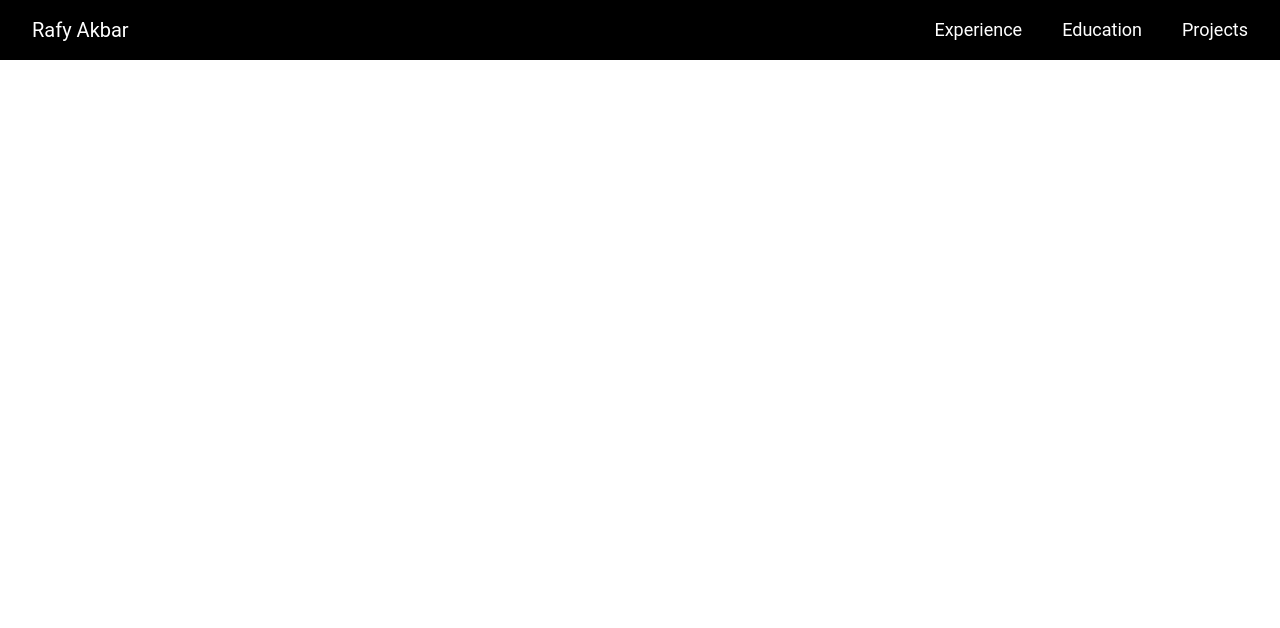
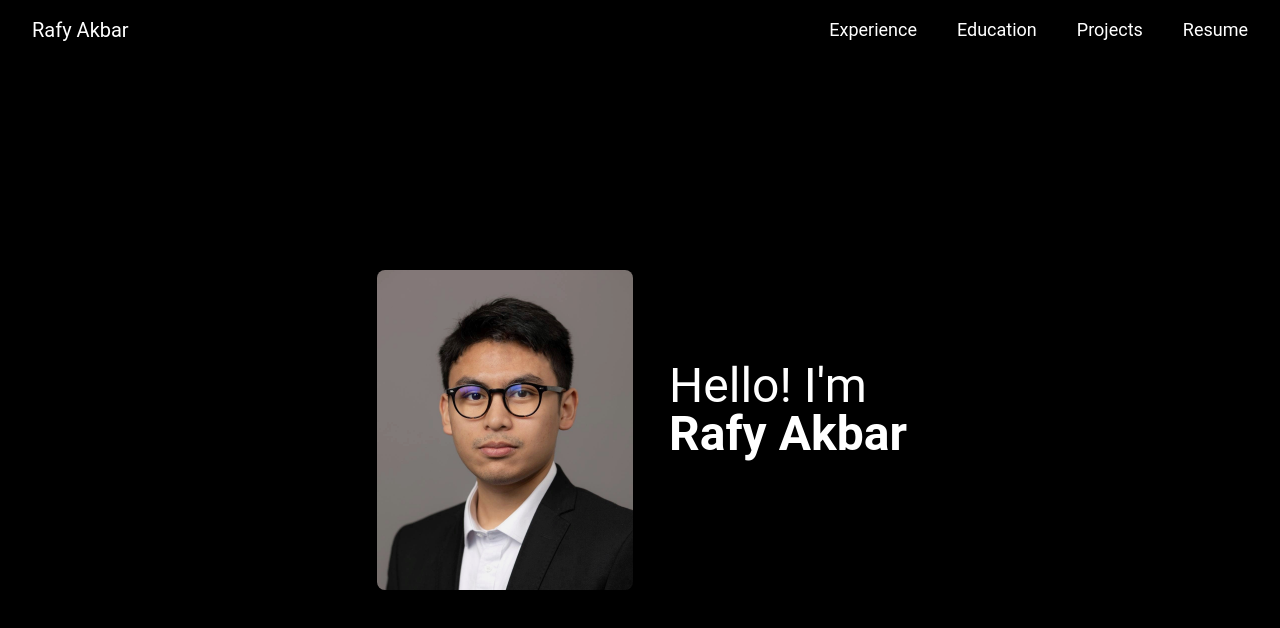
Before and after one commit to Rafyakbar02/portfolio-web, a React (Vite) app: page / in a window 1280 px wide. Shown: the top 628 px of the page. Built offline with nearby package versions, Linux system fonts and the light colour scheme.

Commit message:
updated hero design

```diff
--- a/src/App.jsx
+++ b/src/App.jsx
@@ -11,9 +11,11 @@ import React, { useState } from "react";
 function App() {
   return (
     <div className="bg-black text-white">
-      <Navbar/>
-      {/* <Hero />
-      <Timeline heading={"Experience"} />
+      <div className="h-screen flex flex-col">
+        <Navbar/>
+        <Hero />
+      </div>
+      {/* <Timeline heading={"Experience"} />
       <Timeline heading={"Education"} />
       <ProjectList />
       <Contact />
--- a/src/components/Hero.jsx
+++ b/src/components/Hero.jsx
@@ -1,31 +1,23 @@
-import { resume, photo } from "../assets";
+import { photo } from "../assets";
 
 const Hero = () => {
   return (
     <div
-      className="py-12 scroll-mt-16 dark:text-white flex flex-col min-[800px]:flex-row items-center min-[800px]:w-[750px] min-[800px]:mx-auto justify-center gap-8"
+      className="flex-1 py-12 flex flex-col min-[800px]:flex-row items-center justify-center gap-8"
       id="Home"
     >
+      {/* Profile Photo */}
       <img
         src={photo}
         alt="photo"
-        className="m-1 h-80 w-64 object-cover rounded-lg brightness-95 transform transition-transform hover:scale-105 hover:rotate-3 ease-out"
+        className="m-1 h-80 w-64 object-cover rounded-lg brightness-95"
       />
+
+      {/* Header */}
       <div className="text-center min-[800px]:text-left">
-        <h1 className="text-6xl font-semibold mb-10">
-          Hello, I'm{" "}
-          <h1 className="font-black tracking-tight block">Rafy Akbar</h1>
+        <h1 className="text-5xl mb-10">
+          Hello! I'm <h1 className="font-semibold">Rafy Akbar</h1>
         </h1>
-        {/* <h2 className="md:text-xl text-neutral-700 dark:text-neutral-300">
-              An aspiring computer scientist
-            </h2> */}
-        <a
-          href={resume}
-          target="_blank"
-          className="transition-all ease-in px-8 py-3 rounded-3xl bg-black tracking-wide dark:bg-white text-white dark:text-black hover:bg-neutral-900 text-sm font-semibold"
-        >
-          DOWNLOAD RESUME
-        </a>
       </div>
     </div>
   );
--- a/src/components/Navbar.jsx
+++ b/src/components/Navbar.jsx
@@ -82,6 +82,7 @@ const Navbar = () => {
           {navLinks.map((nav, index) => (
             <li><a href={`#${nav.id}`}>{nav.title}</a></li>
           ))}
+          <li><a href={resume} target="_blank">Resume</a></li>
         </ul>
 
         {/* Dropdown Toggle */}
@@ -96,7 +97,7 @@ const Navbar = () => {
             initial="initial"
             animate="animate"
             exit="exit"
-            className="origin-top fixed left-0 top-0 w-full h-screen bg-black py-4 px-8 flex flex-col"
+            className="origin-top z-10 fixed left-0 top-0 w-full h-screen bg-black py-4 px-8 flex flex-col"
           >
             {/* Dropdown Close Toggle */}
             <div className="flex justify-end">
```
